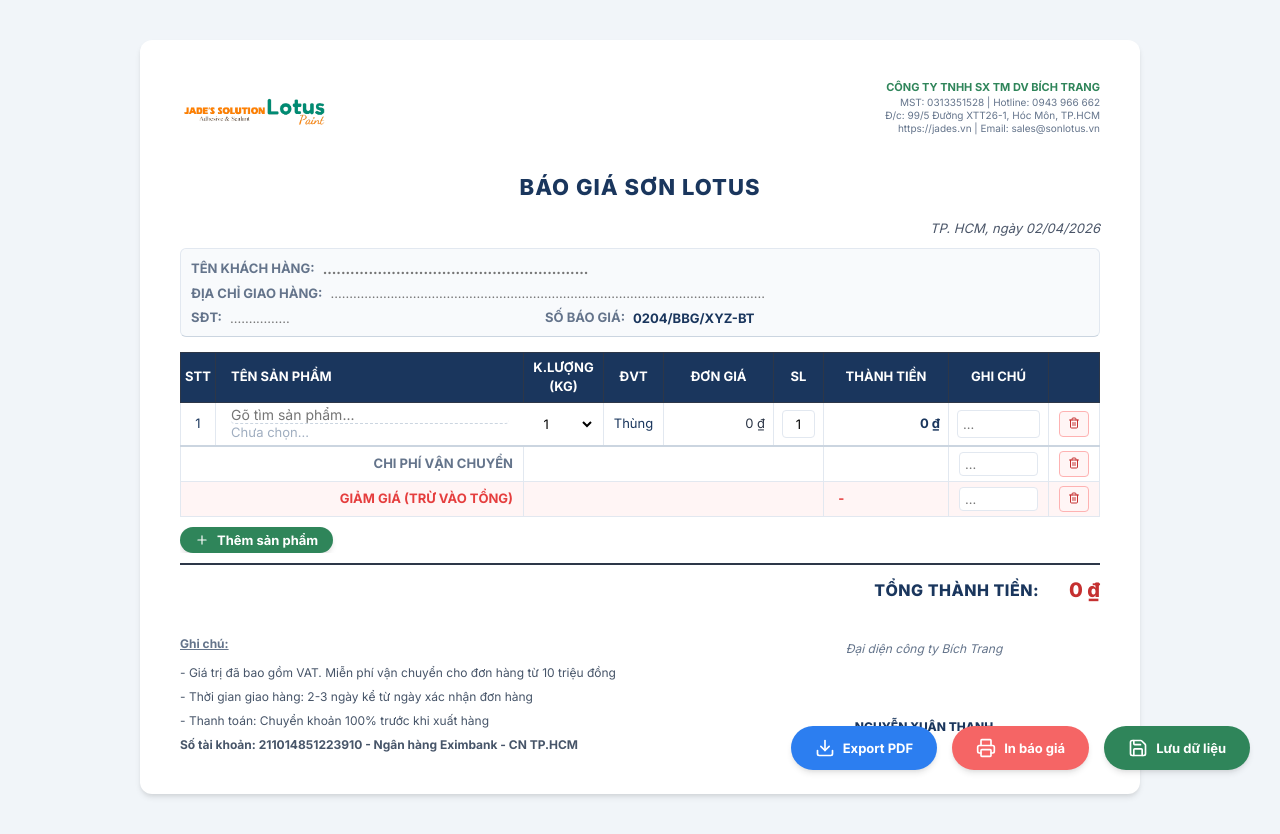
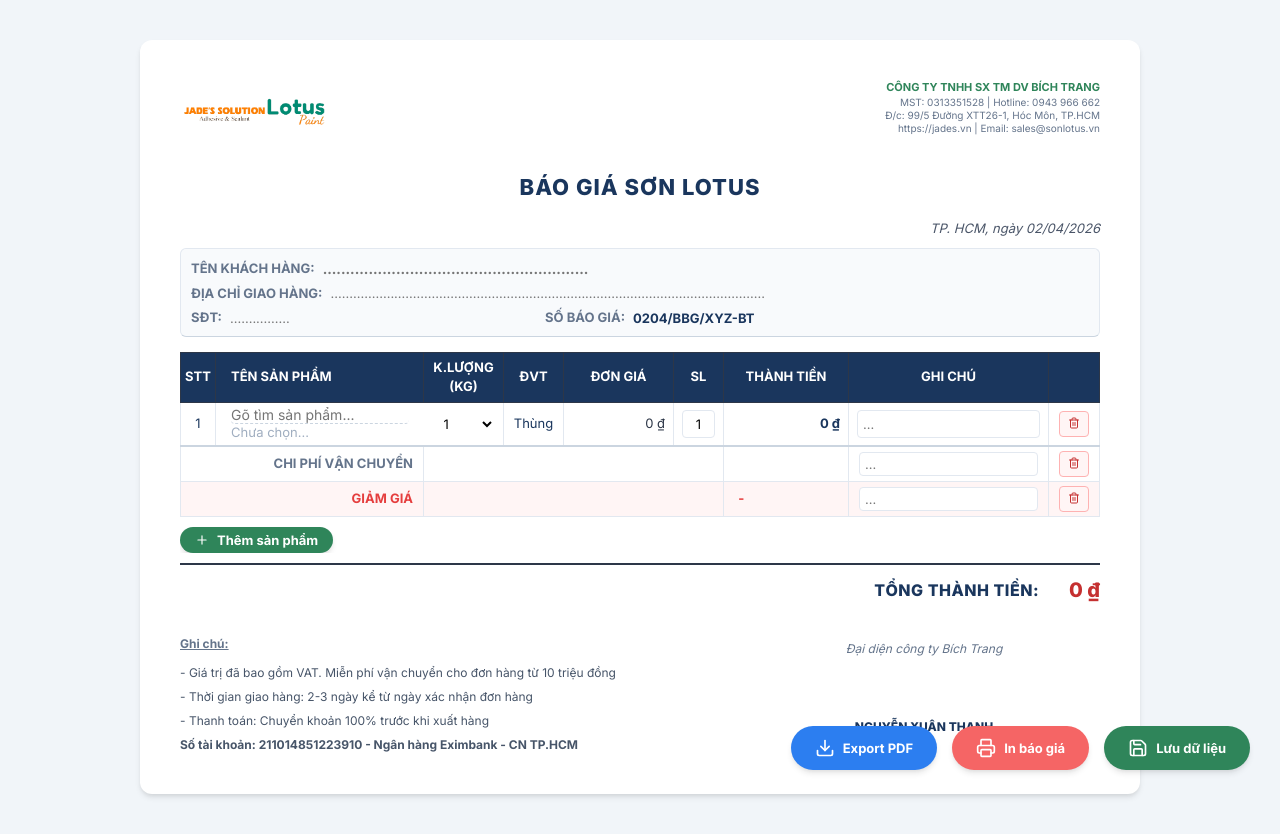
Before and after one commit to aicathanh/app-bao-gia-son, a React (Vite) app: page / in a window 1280 px wide. Built offline with nearby package versions, Linux system fonts and the light colour scheme.

Commit message:
Update layout: wider notes and simplified discount text

```diff
--- a/src/App.jsx
+++ b/src/App.jsx
@@ -231,7 +231,7 @@
                                 <th width="110">Đơn Giá</th>
                                 <th width="50">SL</th>
                                 <th width="125">Thành tiền</th>
-                                <th width="100">Ghi chú</th>
+                                <th width="200">Ghi chú</th>
                                 <th className="no-print" width="30"></th>
                             </tr>
                         </thead>
@@ -317,7 +317,7 @@
                             {/* Discount Row */}
                             {discount.visible && (
                                 <tr className="discount-row">
-                                    <td colSpan="2" align="right" style={{paddingRight: '15px', color: '#E53E3E', fontWeight: '700', textTransform: 'uppercase'}}>GIẢM GIÁ (Trừ vào tổng)</td>
+                                    <td colSpan="2" align="right" style={{paddingRight: '15px', color: '#E53E3E', fontWeight: '700', textTransform: 'uppercase'}}>GIẢM GIÁ</td>
                                     <td colSpan="4"></td>
                                     <td align="right">
                                         <div style={{display: 'flex', alignItems: 'center', justifyContent: 'flex-end', color: '#E53E3E', fontWeight: 'bold'}}>
```
